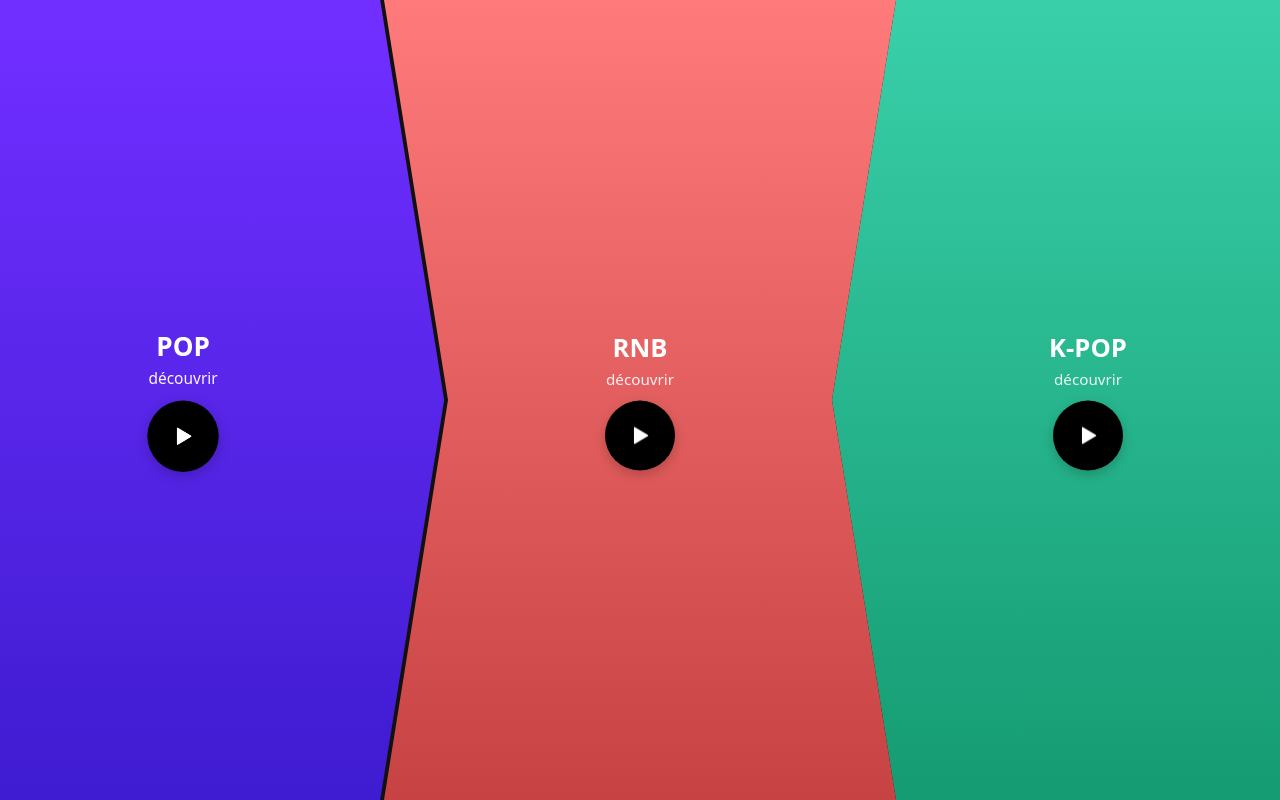
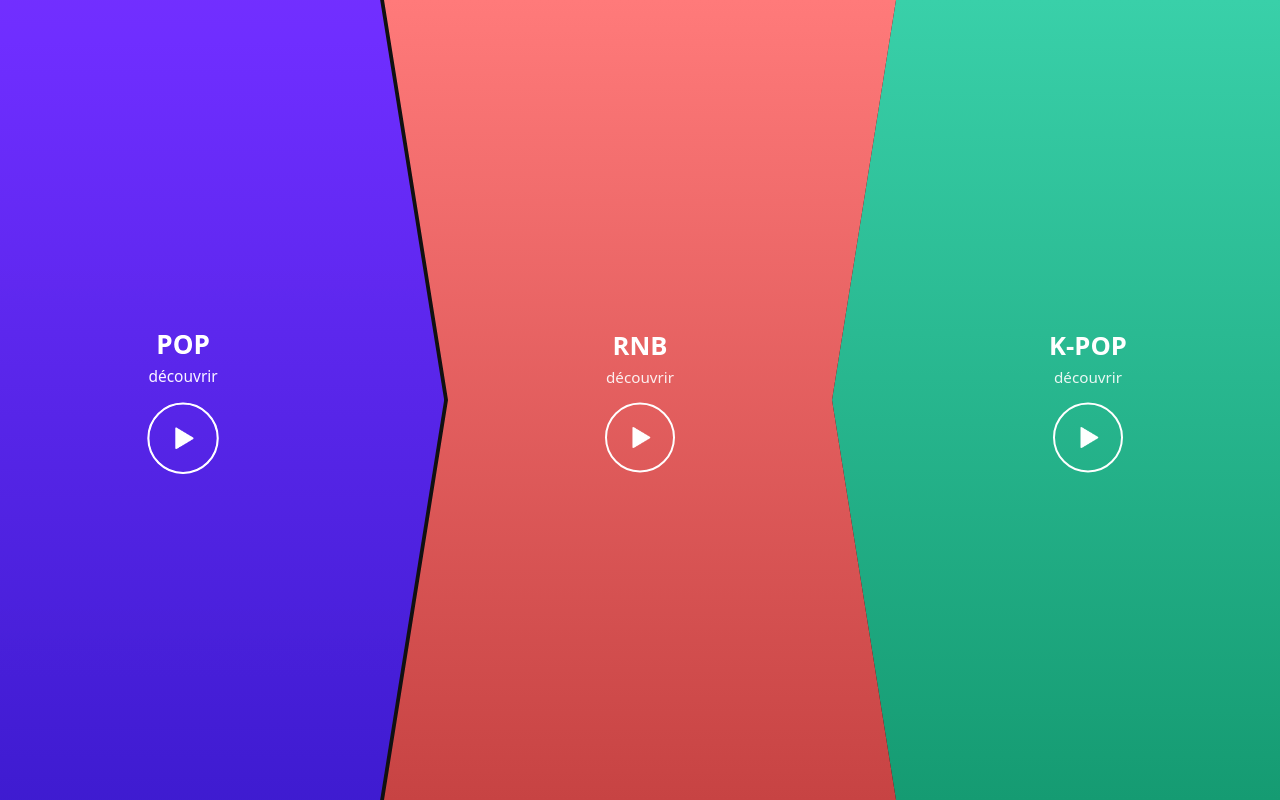
Before and after one commit to matthias-fouquet/fansite, a plain HTML site: page index.html in a window 1280 px wide. Drawn offline with Linux system fonts and the light colour scheme.

Commit message:
Mise à jour du CSS
Modification de l'apparence des boutons de lecture audio.

```diff
--- a/style.css
+++ b/style.css
@@ -138,9 +138,9 @@ html, body {
 
 /* Bouton audio "Play" */
 .btn-audio {
-    margin-top: 0.75rem;
-    background: #000000;
-    border: none;
+    margin-top: 1rem;
+    background: transparent;
+    border: white 2px solid;
     border-radius: 50%;
     cursor: pointer;
     display: flex;
@@ -148,24 +148,23 @@ html, body {
     justify-content: center;
     width: 70px;
     height: 70px;
-    box-shadow: 0 4px 12px rgba(0, 0, 0, 0.2);
-    transition: transform 0.2s ease, box-shadow 0.2s ease, filter 0.2s ease;
+    transition: transform 0.2s ease, filter 0.2s ease;
 }
 
 .btn-audio:hover {
-    transform: translateY(-2px) scale(1.05);
-    box-shadow: 0 6px 20px rgba(0, 0, 0, 0.3);
+    transform: scale(1.10);
+    /* box-shadow: 0 6px 20px rgba(0, 0, 0, 0.3); */
     filter: brightness(0.92);
 }
 
 .btn-audio:active {
     transform: scale(0.95);
-    box-shadow: 0 3px 10px rgba(0, 0, 0, 0.25);
+    /* box-shadow: 0 3px 10px rgba(0, 0, 0, 0.25); */
 }
 
 .btn-audio img {
-    width: 32px;
-    height: 32px;
+    width: 60%;
+    height: 60%;
 }
 
 /* Version mobile */
```
